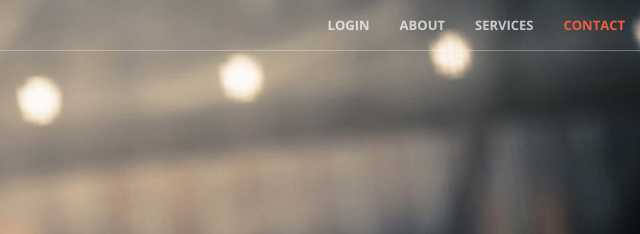
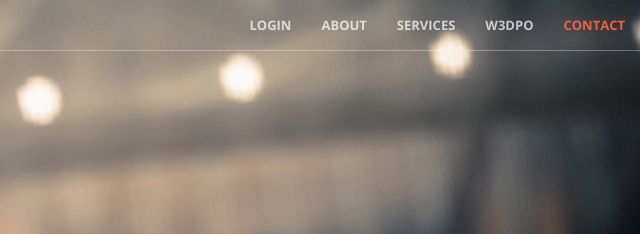
Before and after one commit to mshaffaf/mshaffaf.github.io, a website: page index.html in a window 1280 px wide. Shown: the top 234 px of the page, 640-1280 px from the left. Drawn offline with nearby package versions, Linux system fonts and the light colour scheme.

Commit message:
Update index.html

```diff
--- a/index.html
+++ b/index.html
@@ -48,6 +48,9 @@
                     </li>
                     <li>
                         <a class="page-scroll" href="#services">Services</a>
+                    </li>
+                    <li>
+                        <a  href="w3dpo.html">W3DPO</a>
                     </li>
 
                 <!--
```
